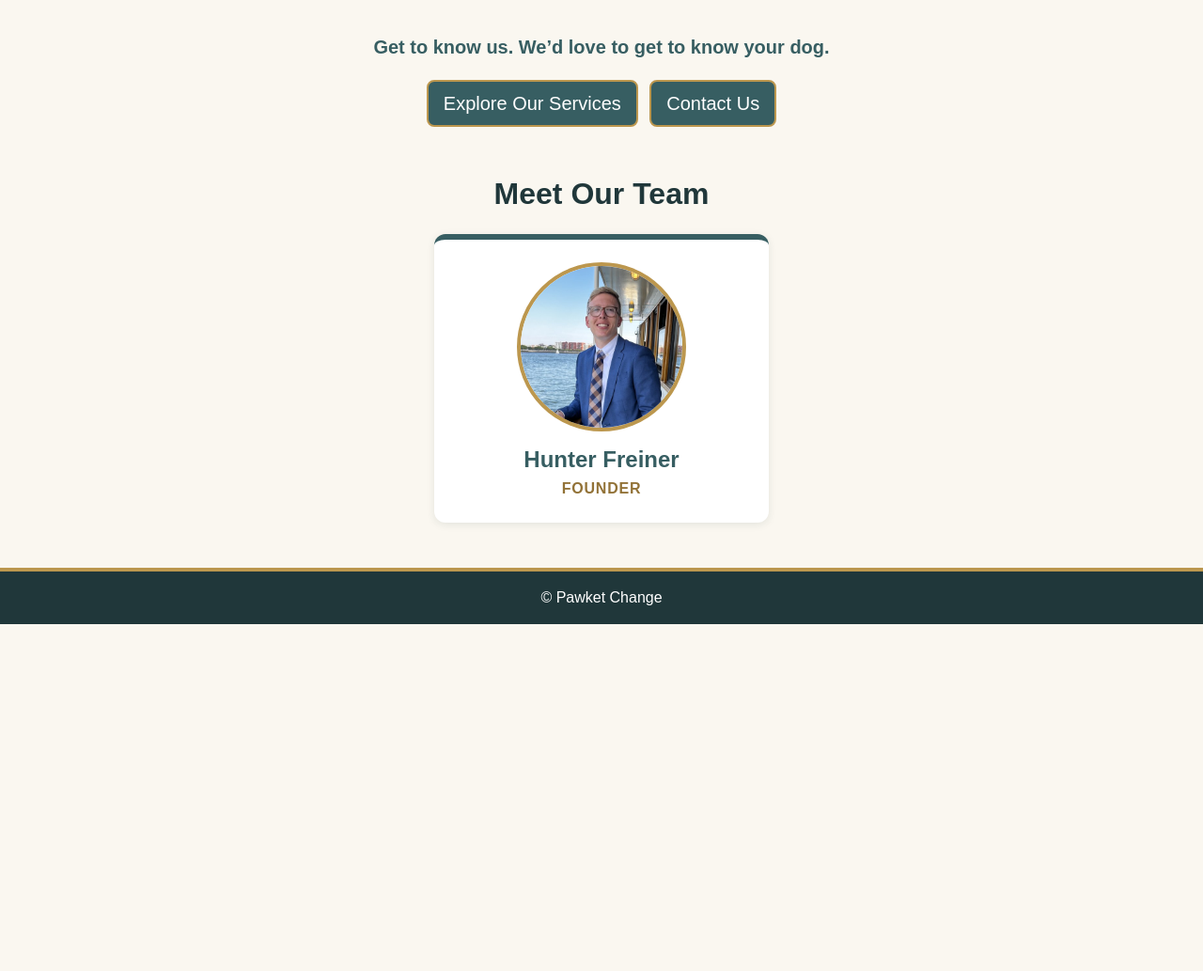
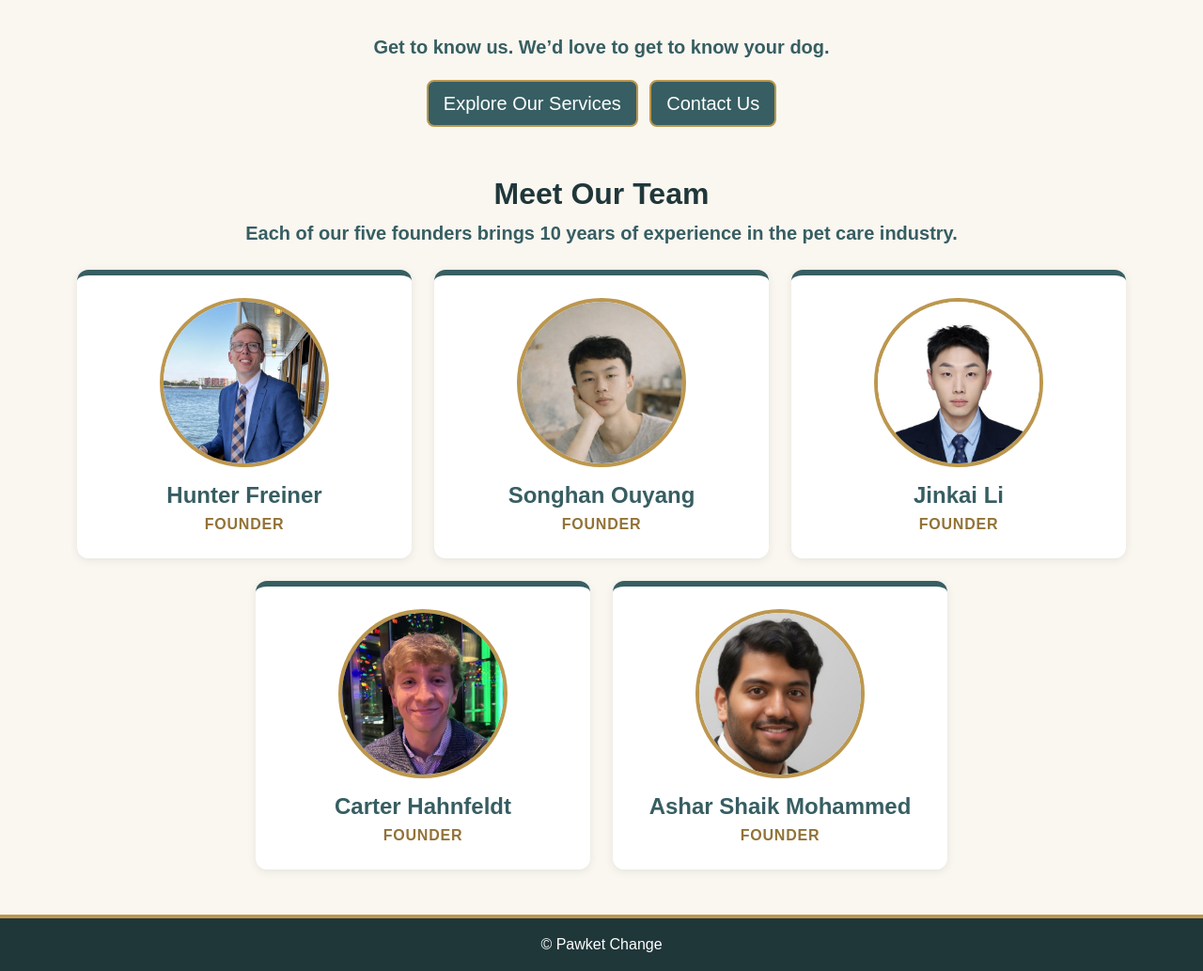
Before and after one commit to HunterFreiner/ETEM.5531.01-pawket_change, a Django app: page /about in a window 1280 px wide. Shown: the part 731-1764 px from the top of the page at 94% size. Before the commit the page ends 1395 px from the top, so only its background shows below. Run offline with Django 4.2, Linux system fonts and the light colour scheme; some libraries are stand-ins or nearby versions.

Commit message:
adding team photos

```diff
--- a/Pawket_Change/Pawket_Change_Application/templates/about.html
+++ b/Pawket_Change/Pawket_Change_Application/templates/about.html
@@ -53,12 +53,41 @@
     </div>
 
     <section class="mt-5">
-        <h2 class="page-title mb-4">Meet Our Team</h2>
-        <div class="row justify-content-center">
-            <div class="col-12 col-sm-8 col-md-5 col-lg-4">
+        <h2 class="page-title mb-2">Meet Our Team</h2>
+        <p class="lead tagline mb-4">Each of our five founders brings 10 years of experience in the pet care industry.</p>
+        <div class="row g-4 justify-content-center">
+            <div class="col-12 col-sm-8 col-md-6 col-lg-4">
                 <div class="team-card p-4 h-100">
                     <img src="{% static 'founder.jpg' %}" alt="Hunter Freiner, founder of Pawket Change" class="team-photo mb-3">
                     <h3 class="h4 service-name mb-1">Hunter Freiner</h3>
+                    <p class="team-role mb-0">Founder</p>
+                </div>
+            </div>
+            <div class="col-12 col-sm-8 col-md-6 col-lg-4">
+                <div class="team-card p-4 h-100">
+                    <img src="{% static 'founder2.jpg' %}" alt="Songhan Ouyang, founder of Pawket Change" class="team-photo mb-3">
+                    <h3 class="h4 service-name mb-1">Songhan Ouyang</h3>
+                    <p class="team-role mb-0">Founder</p>
+                </div>
+            </div>
+            <div class="col-12 col-sm-8 col-md-6 col-lg-4">
+                <div class="team-card p-4 h-100">
+                    <img src="{% static 'founder3.jpg' %}" alt="Jinkai Li, founder of Pawket Change" class="team-photo mb-3">
+                    <h3 class="h4 service-name mb-1">Jinkai Li</h3>
+                    <p class="team-role mb-0">Founder</p>
+                </div>
+            </div>
+            <div class="col-12 col-sm-8 col-md-6 col-lg-4">
+                <div class="team-card p-4 h-100">
+                    <img src="{% static 'founder4.jpg' %}" alt="Carter Hahnfeldt, founder of Pawket Change" class="team-photo mb-3">
+                    <h3 class="h4 service-name mb-1">Carter Hahnfeldt</h3>
+                    <p class="team-role mb-0">Founder</p>
+                </div>
+            </div>
+            <div class="col-12 col-sm-8 col-md-6 col-lg-4">
+                <div class="team-card p-4 h-100">
+                    <img src="{% static 'founder5.jpg' %}" alt="Ashar Shaik Mohammed, founder of Pawket Change" class="team-photo mb-3">
+                    <h3 class="h4 service-name mb-1">Ashar Shaik Mohammed</h3>
                     <p class="team-role mb-0">Founder</p>
                 </div>
             </div>
```
Also changed, not shown: Pawket_Change/Pawket_Change_Application/static/founder2.jpg (added), Pawket_Change/Pawket_Change_Application/static/founder3.jpg (added), Pawket_Change/Pawket_Change_Application/static/founder4.jpg (added), Pawket_Change/Pawket_Change_Application/static/founder5.jpg (added).
